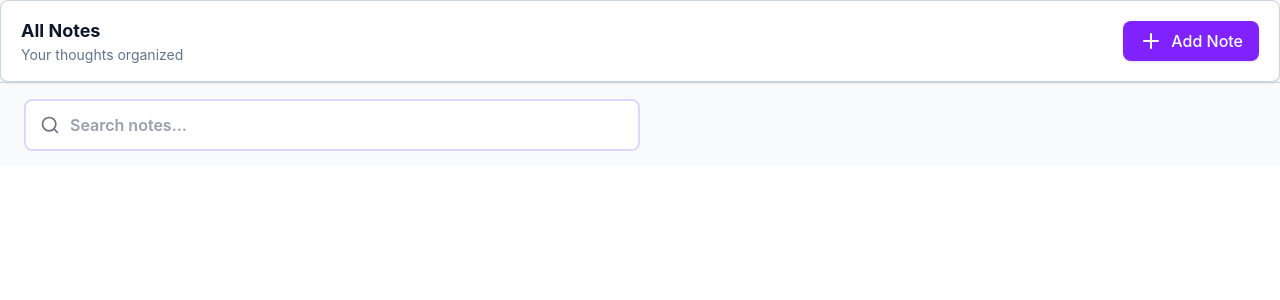
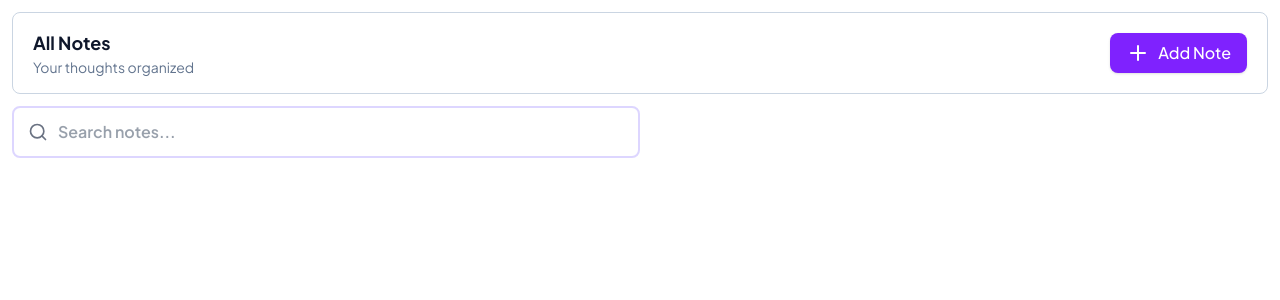
Before and after one commit to Sarfarosh-0/Web_Development, a React (Vite) app in the folder REACT_JS/03_React_App/: page / in a window 1280 px wide. Shown: the top 300 px of the page. Built offline with nearby package versions, Linux system fonts and the light colour scheme.

Commit message:
Final design

```diff
--- a/REACT_JS/03_React_App/index.html
+++ b/REACT_JS/03_React_App/index.html
@@ -6,6 +6,10 @@
   <link rel="icon" type="image/svg+xml" href="https://cdn-icons-png.flaticon.com/128/15484/15484268.png" />
   <meta name="viewport" content="width=device-width, initial-scale=1.0" />
   <title>03-react-app</title>
+  <link rel="preconnect" href="https://fonts.googleapis.com">
+  <link rel="preconnect" href="https://fonts.gstatic.com" crossorigin>
+  <link href="https://fonts.googleapis.com/css2?family=Plus+Jakarta+Sans:ital,wght@0,200..800;1,200..800&display=swap"
+    rel="stylesheet">
 </head>
 
 <body>
--- a/REACT_JS/03_React_App/src/App.tsx
+++ b/REACT_JS/03_React_App/src/App.tsx
@@ -1,12 +1,9 @@
-import Header from "./Components/Header";
-import Searchbar from "./Components/Searchbar";
-
+import Main from "./Components/Main";
 
 function App() {
     return (
         <>
-            <Header />
-            <Searchbar />
+            <Main />
         </>
     )
 }
--- a/REACT_JS/03_React_App/src/Components/Header.tsx
+++ b/REACT_JS/03_React_App/src/Components/Header.tsx
@@ -2,7 +2,7 @@ import { Plus } from 'lucide-react';
 
 function Header() {
     return (
-        <header className="w-full px-5 py-4 bg-white border border-slate-300 rounded-lg flex justify-between items-center shadow-sm">
+        <header className="w-full px-5 py-4 border border-slate-300 rounded-lg flex justify-between items-center ">
             <div>
                 <h1 className="font-bold text-lg text-slate-900">All Notes</h1>
                 <p className="text-sm text-slate-500">Your thoughts organized</p>
--- /dev/null
+++ b/REACT_JS/03_React_App/src/Components/Main.tsx
@@ -0,0 +1,14 @@
+import Header from "./Header";
+import Searchbar from "./Searchbar";
+
+function Main() {
+    return (
+        <main className="p-3 bg-white flex flex-col gap-3">
+            <Header />
+            <Searchbar />
+        </main>
+    )
+
+}
+
+export default Main;
--- a/REACT_JS/03_React_App/src/Components/Searchbar.tsx
+++ b/REACT_JS/03_React_App/src/Components/Searchbar.tsx
@@ -2,14 +2,14 @@ import { Search } from "lucide-react";
 
 function Searchbar() {
     return (
-        <div className="input border-t border-slate-300 px-6 py-4 flex items-center">
+        <div className="input flex items-center">
             <div className="relative w-full">
                 <Search className="w-5 h-5 absolute left-4 top-1/2 -translate-y-1/2 pointer-events-none text-gray-500"/>
                 <input
                     id="search"
                     type="text"
                     placeholder="Search notes..."
-                    className="w-1/2 rounded-lg font-semibold border-2 bg-white border-violet-200 pl-11 pr-5 py-3 outline-none transition focus:border-violet-500 focus:ring-2 focus:ring-violet-200 text-slate-700"
+                    className="w-1/2 rounded-lg font-semibold border-2  border-violet-200 pl-11 pr-5 py-3 outline-none transition focus:border-violet-500 focus:ring-2 focus:ring-violet-200 text-slate-700"
                 />
             </div>
         </div>
--- a/REACT_JS/03_React_App/src/index.css
+++ b/REACT_JS/03_React_App/src/index.css
@@ -1 +1,5 @@
 @import "tailwindcss";
+
+* {
+    font-family: "Plus Jakarta Sans", sans-serif;
+}
```
